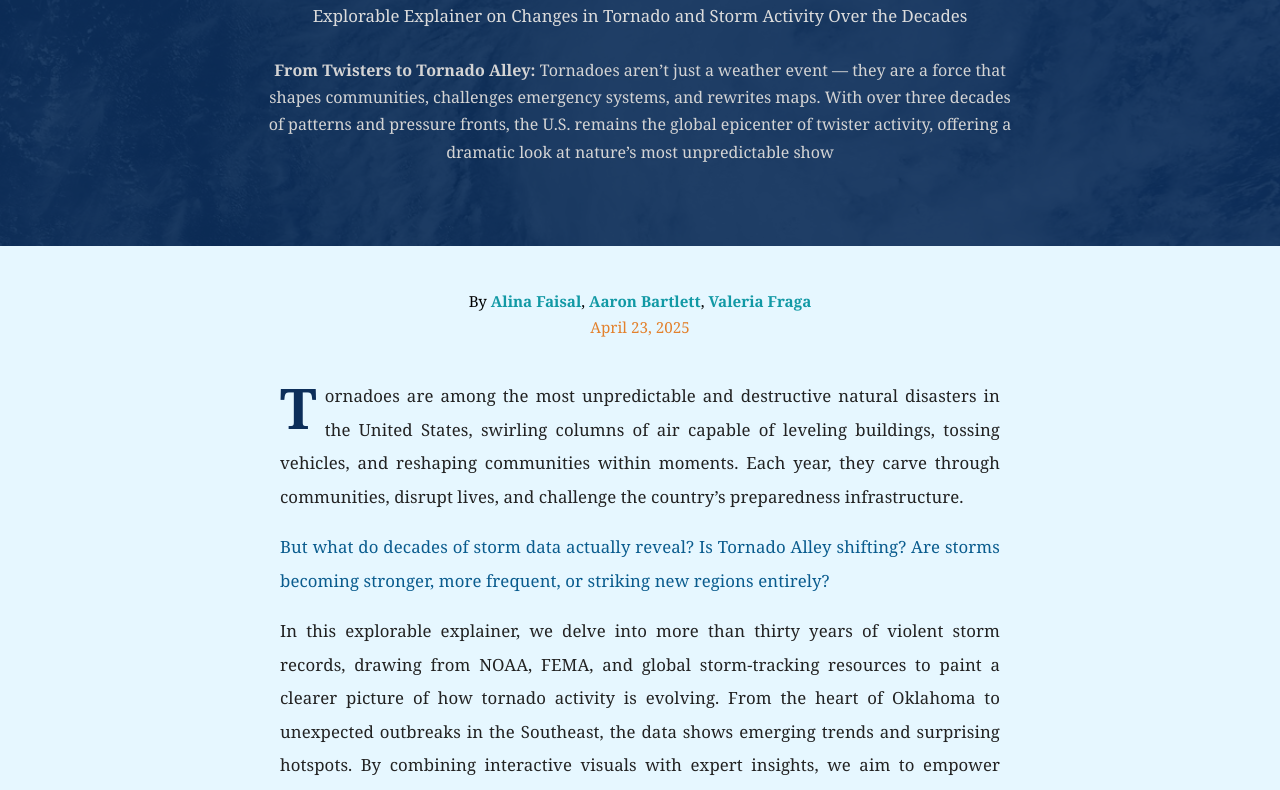
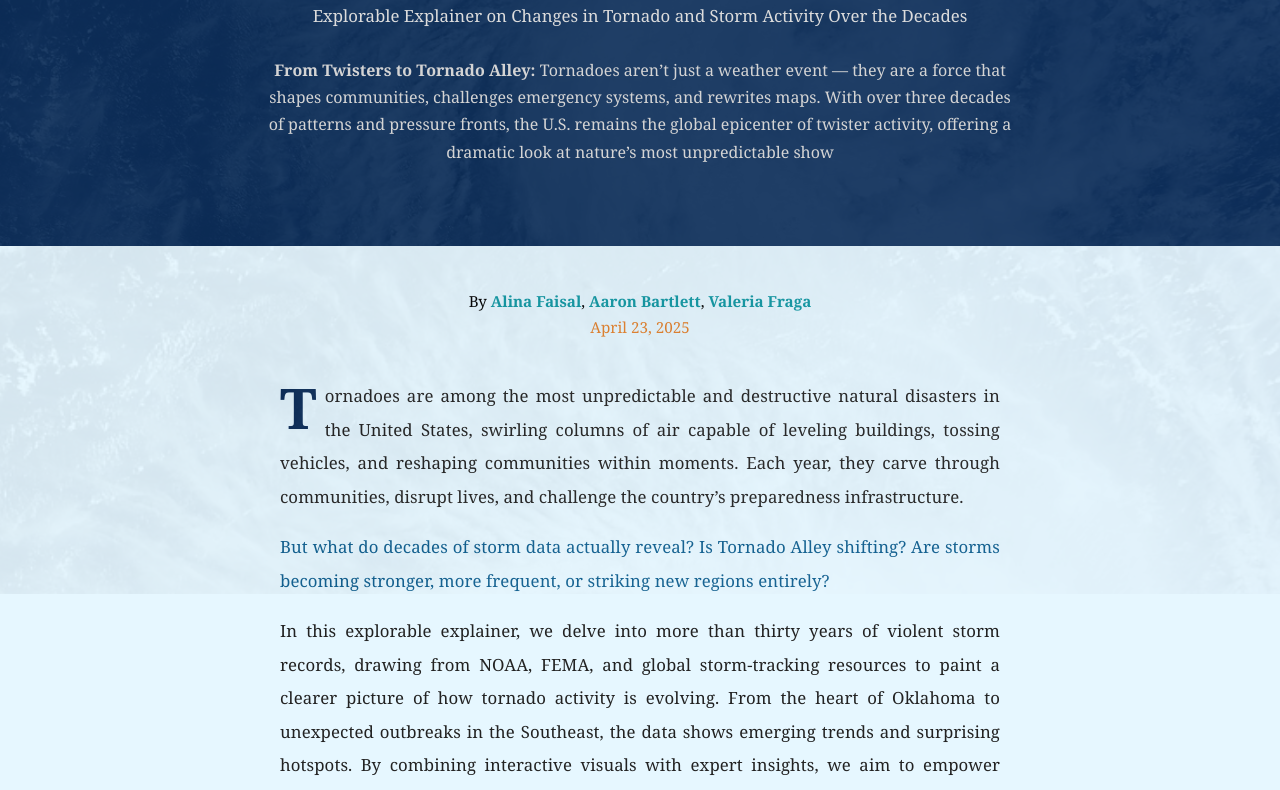
Before and after one commit to alinafais/Tornadoes-Project, a plain HTML site: page index.html in a window 1280 px wide. Shown: the part 206-996 px from the top of the page. Drawn offline with Linux system fonts and the light colour scheme; a script that the page names is missing.

Commit message:
Update index.html

```diff
--- a/index.html
+++ b/index.html
@@ -8,6 +8,7 @@
 </head>
 <body>
   <!-- Top Bar -->
+  <div class="tornado-watermark"></div>
   <header class="topbar">
     <div class="nav-container">
       <div class="logo">National Oceanic and Atmospheric Administration (NOAA)</div>
```
